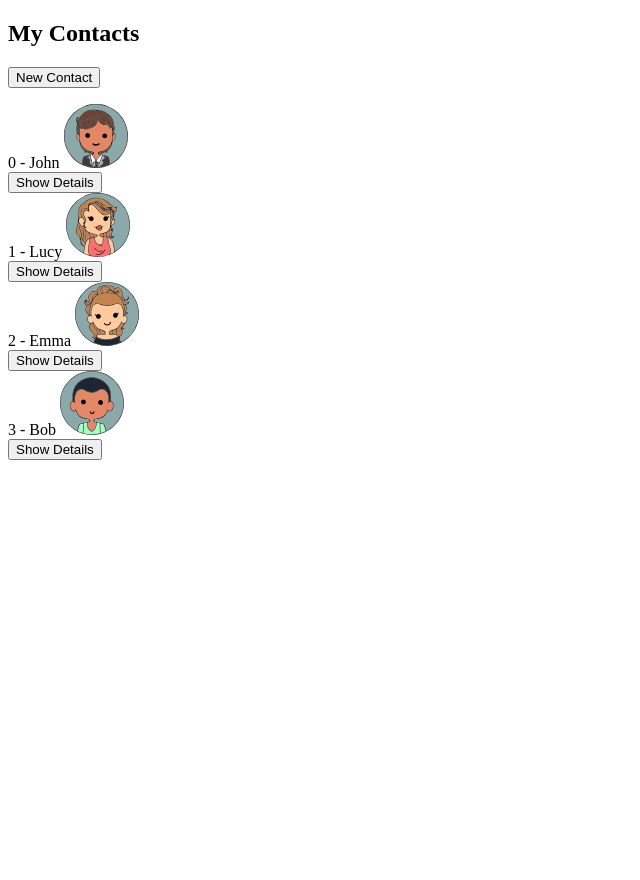
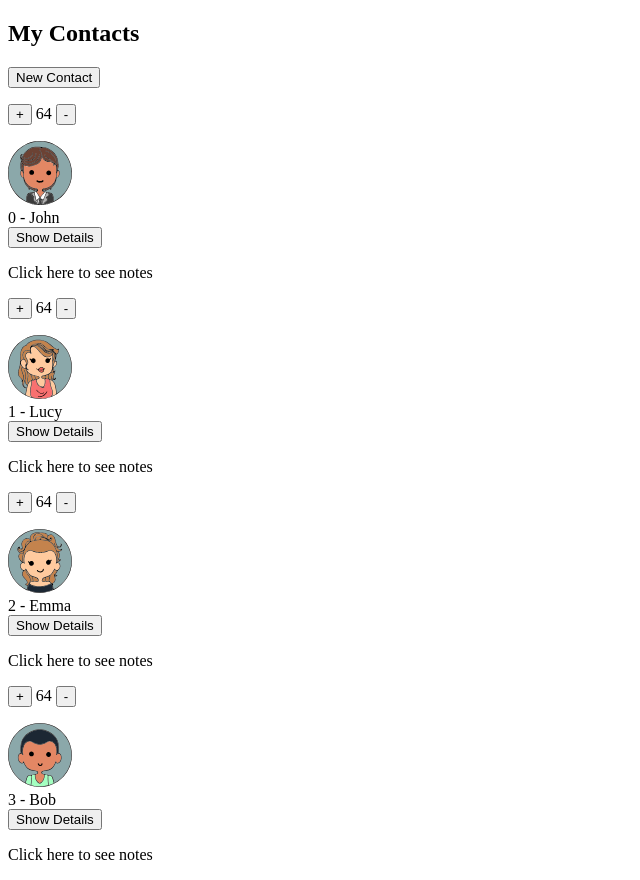
Before and after one commit to Juanjojara/simple-contacts, an Angular app: page / in a window 1280 px wide. Shown: the whole page, without its empty margins (0-640 px from the left). Before the commit the page ends 800 px from the top, so only its background shows below. Built offline with nearby package versions, Linux system fonts and the light colour scheme.

Commit message:
Image Controller, defer

```diff
--- a/src/app/contact-list/contact-list.ts
+++ b/src/app/contact-list/contact-list.ts
@@ -1,10 +1,11 @@
 import { Component } from '@angular/core';
 import { Contact } from '../contact/contact';
 import { Toolbar } from '../toolbar/toolbar';
+import { ImageController } from '../image-controller/image-controller';
 
 @Component({
   selector: 'app-contact-list',
-  imports: [Contact, Toolbar],
+  imports: [Contact, Toolbar, ImageController],
   templateUrl: './contact-list.html',
   styleUrl: './contact-list.css',
 })
--- a/src/app/contact/contact.html
+++ b/src/app/contact/contact.html
@@ -1,5 +1,11 @@
 <div>
-    {{id()}} - {{firstName()}} <img [src]="picture()" width="64" height="64"><br>
+
+    <!--<app-image-controller (setNewPictureSize)="updatePictureSize($event)"></app-image-controller>-->
+    <app-image-controller [(size)]="pictureSize"></app-image-controller>
+    <img [src]="picture()" width="{{pictureSize()}}" height="{{pictureSize()}}"><br>
+    {{id()}} - {{firstName()}}
+
+    <br>
     <button (click)="switchShowDetails()">{{showDetails()?'Hide Details' : 'Show Details'}}</button>
     @if (showDetails()){
         @if (phone()) {
@@ -13,5 +19,12 @@
             No email address
         }
     }
+    @defer (on interaction){
+        <app-notes></app-notes>
+    } @placeholder {
+        <p>Click here to see notes</p>
+    } @loading (minimum 2s) {
+        <p>Loading Notes...</p>
+    }
 
 </div>
--- a/src/app/contact/contact.ts
+++ b/src/app/contact/contact.ts
@@ -1,8 +1,10 @@
 import { Component, computed, effect, input, signal, WritableSignal } from '@angular/core';
+import { ImageController } from '../image-controller/image-controller';
+import { Notes } from '../notes/notes';
 
 @Component({
   selector: 'app-contact',
-  imports: [],
+  imports: [ImageController, Notes],
   templateUrl: './contact.html',
   styleUrl: './contact.css',
 })
@@ -21,6 +23,7 @@ export class Contact {
   picture = computed(() => `/images/${this.firstName().toLowerCase()}.svg`);
 
   showDetails = signal(false);
+  pictureSize = signal(64);
 
   constructor(){
     //setInterval(() => (this.firstName += '#'), 1000);
@@ -38,6 +41,12 @@ export class Contact {
   }
 
   switchShowDetails() {
-      this.showDetails.update((val) => val = !val)
+      this.showDetails.update((val) => !val)
   }
+
+  /*updatePictureSize(newSize: number){
+    this.pictureSize.set(newSize);
+  }*/
+
+
 }
--- /dev/null
+++ b/src/app/image-controller/image-controller.html
@@ -0,0 +1,3 @@
+<p><button (click)="biggerPicture()">+</button>
+    {{size()}}
+    <button (click)="smallerPicture()">-</button></p>
--- /dev/null
+++ b/src/app/image-controller/image-controller.ts
@@ -0,0 +1,28 @@
+import { Component, input, model, output, signal } from '@angular/core';
+
+@Component({
+  selector: 'app-image-controller',
+  imports: [],
+  templateUrl: './image-controller.html',
+  styleUrl: './image-controller.css',
+})
+export class ImageController {
+  //size = signal(64);
+  size = model(64);   // così si semplifica la logica
+
+  setNewPictureSize = output<number>();
+
+  biggerPicture(){
+    this.size.update((size) => size = size+1);
+    //this.setNewPictureSize.emit(this.size()); con model non serve più
+  }
+
+  smallerPicture(){
+    this.size.update((size) => size = size-1);
+    //this.setNewPictureSize.emit(this.size()); con model non serve più
+  }
+
+  switchShowDetails(){
+
+  }
+}
--- /dev/null
+++ b/src/app/notes/notes.html
@@ -0,0 +1 @@
+<p>notes works!</p>
--- /dev/null
+++ b/src/app/notes/notes.ts
@@ -0,0 +1,11 @@
+import { Component } from '@angular/core';
+
+@Component({
+  selector: 'app-notes',
+  imports: [],
+  templateUrl: './notes.html',
+  styleUrl: './notes.css',
+})
+export class Notes {
+
+}
```
Also changed, not shown: src/app/image-controller/image-controller.css (added), src/app/notes/notes.css (added), 2 other files (tests, documents, lock files or other folders).
